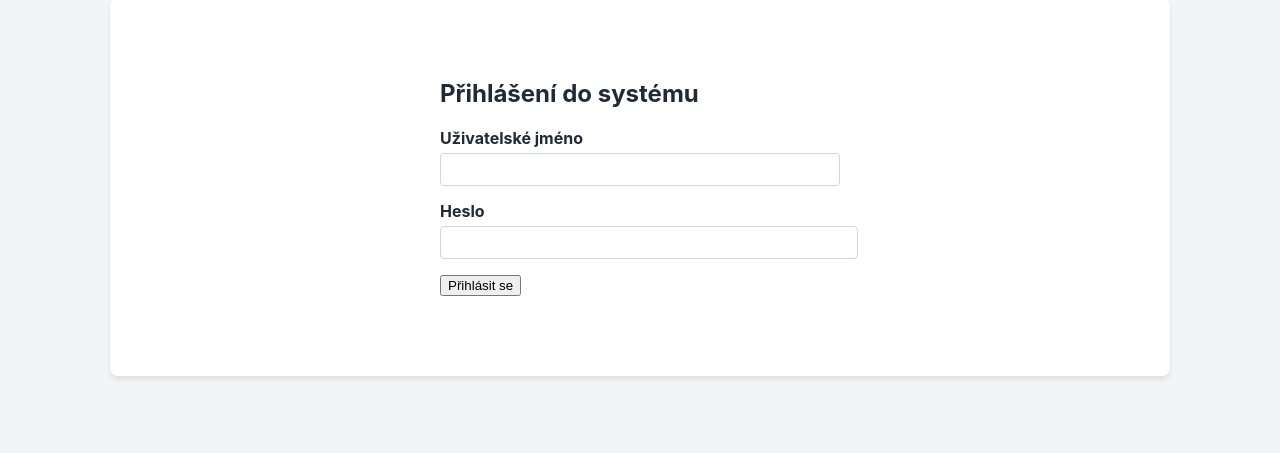
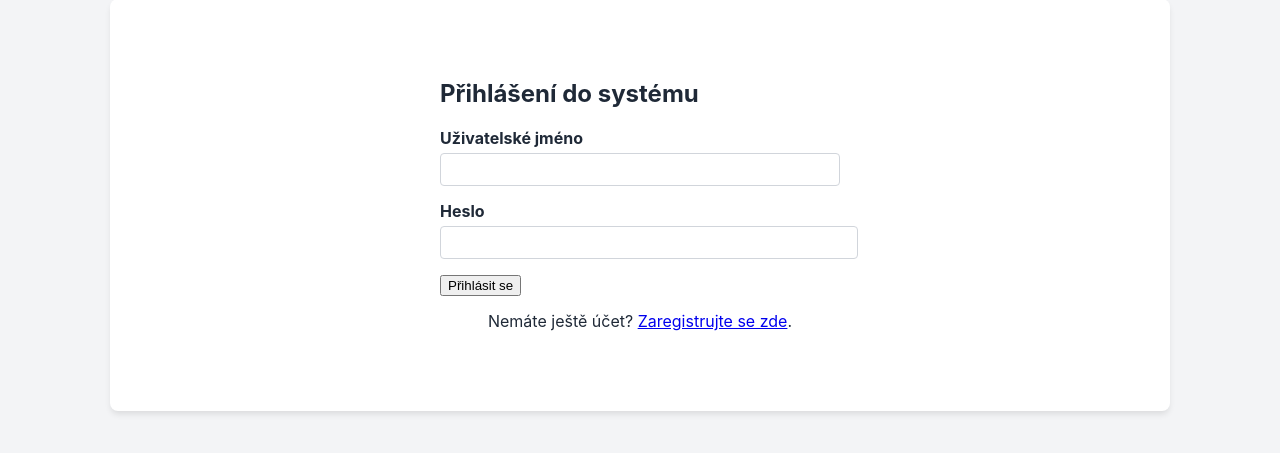
Before and after one commit to MaximoS-py/Faktura, a Flask app: page /login in a window 1280 px wide. Shown: the part 31-484 px from the top of the page. Run offline with Flask 3, Linux system fonts and the light colour scheme.

Commit message:
Update login.html

```diff
--- a/templates/login.html
+++ b/templates/login.html
@@ -15,5 +15,9 @@
         </div>
         <button type="submit">Přihlásit se</button>
     </form>
+    <p style="text-align: center; margin-top: 15px;">
+    Nemáte ještě účet? <a href="{{ url_for('register') }}">Zaregistrujte se zde</a>.
+</p>
+
 </div>
 {% endblock %}
```
